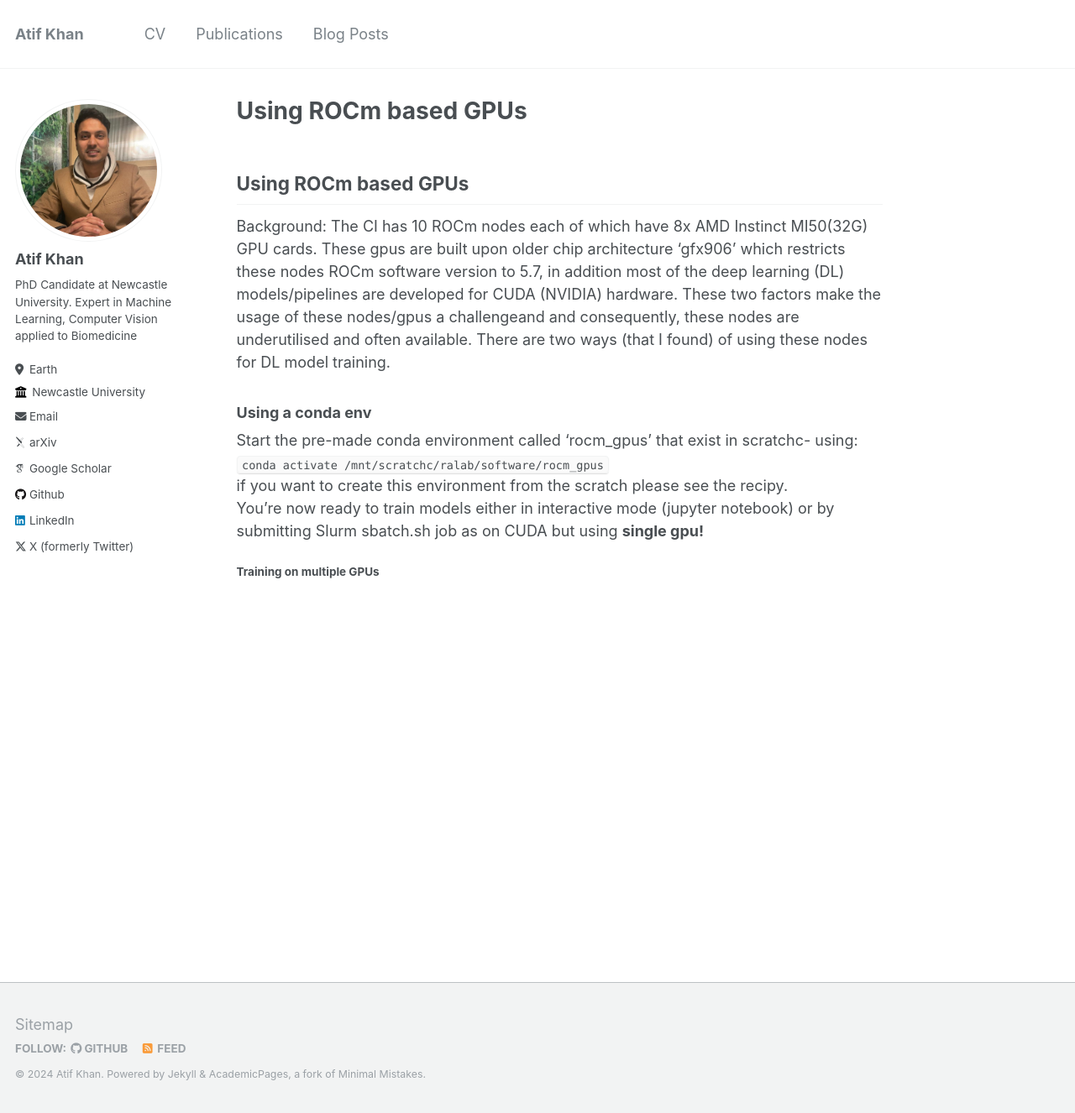
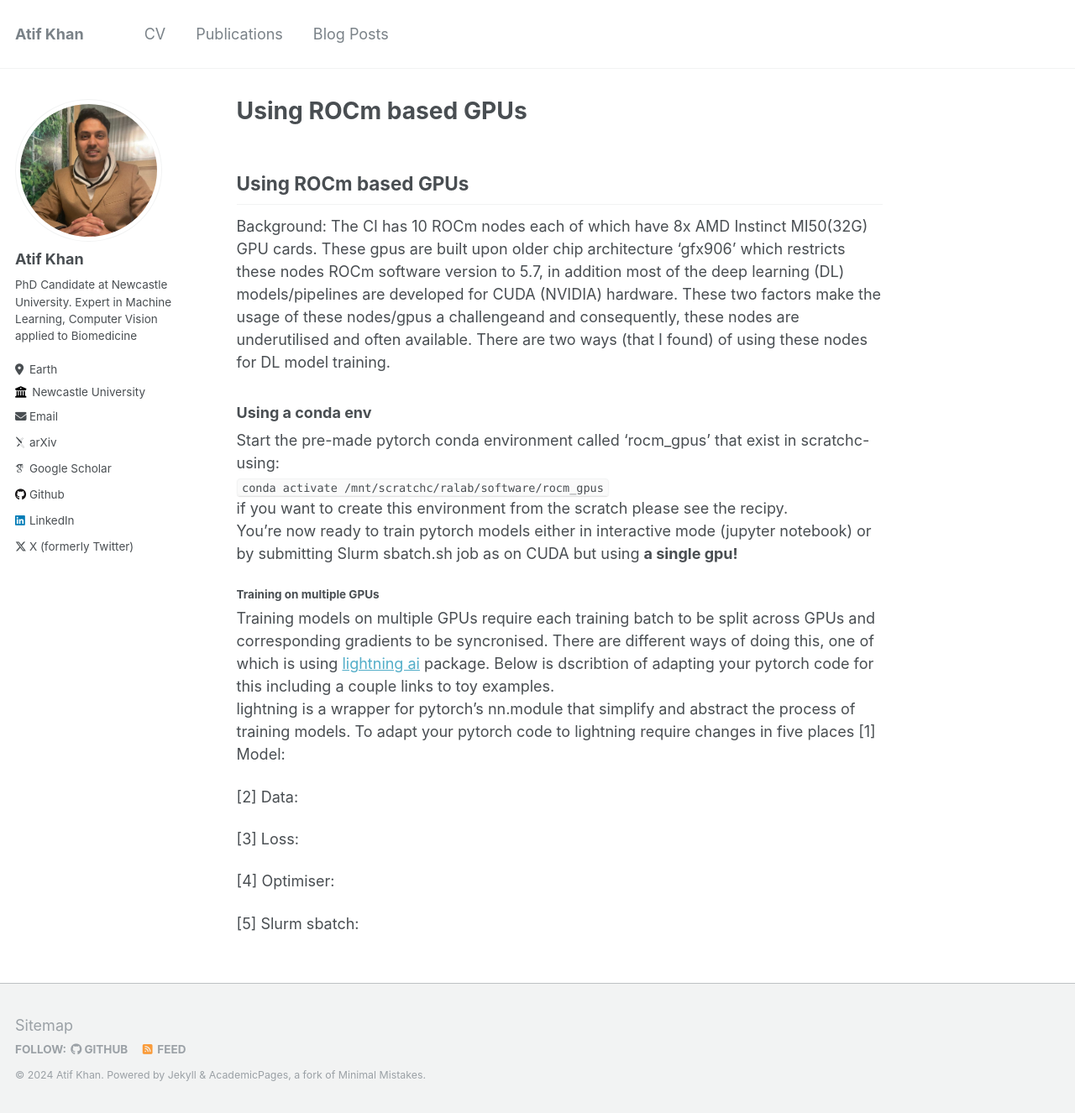
Before and after one commit to atifkhanncl/atifkhanncl.github.io, a Jekyll site: the page built from sample.md, in a window 1280 px wide and 1326 px high. Shown: the whole window at 84% size. Built offline with Jekyll 4.4.1, drawn with Linux system fonts in a browser that asks for light colours; some web fonts are replaced; our own code applies the rules of GitHub Pages for plain Markdown files.

Commit message:
Update sample.md

````diff
--- a/sample.md
+++ b/sample.md
@@ -4,8 +4,19 @@ for CUDA (NVIDIA) hardware. These two factors make the usage of these nodes/gpus
 There are two ways (that I found) of using these nodes for DL model training.
 
 ### Using a conda env
-Start the pre-made conda environment called 'rocm_gpus' that exist in scratchc- using:\
+Start the pre-made pytorch conda environment called 'rocm_gpus' that exist in scratchc- using:\
 ```conda activate /mnt/scratchc/ralab/software/rocm_gpus```\
 if you want to create this environment from the scratch please see the recipy.\
-You're now ready to train models either in interactive mode (jupyter notebook) or by submitting Slurm sbatch.sh job as on CUDA but using **single gpu!**
+You're now ready to train pytorch models either in interactive mode (jupyter notebook) or by submitting Slurm sbatch.sh job as on CUDA but using **a single gpu!**
 #### Training on multiple GPUs
+Training models on multiple GPUs require each training batch to be split across GPUs and corresponding gradients to be syncronised. There are different ways of doing this, one of which is using [lightning ai](https://lightning.ai/) package. Below is dscribtion of adapting your pytorch code for this including a couple links to toy examples.\
+lightning is a wrapper for pytorch's nn.module that simplify and abstract the process of training models. To adapt your pytorch code to lightning require changes in five places
+[1] Model:
+
+[2] Data:
+
+[3] Loss:
+
+[4] Optimiser:
+
+[5] Slurm sbatch:
````
